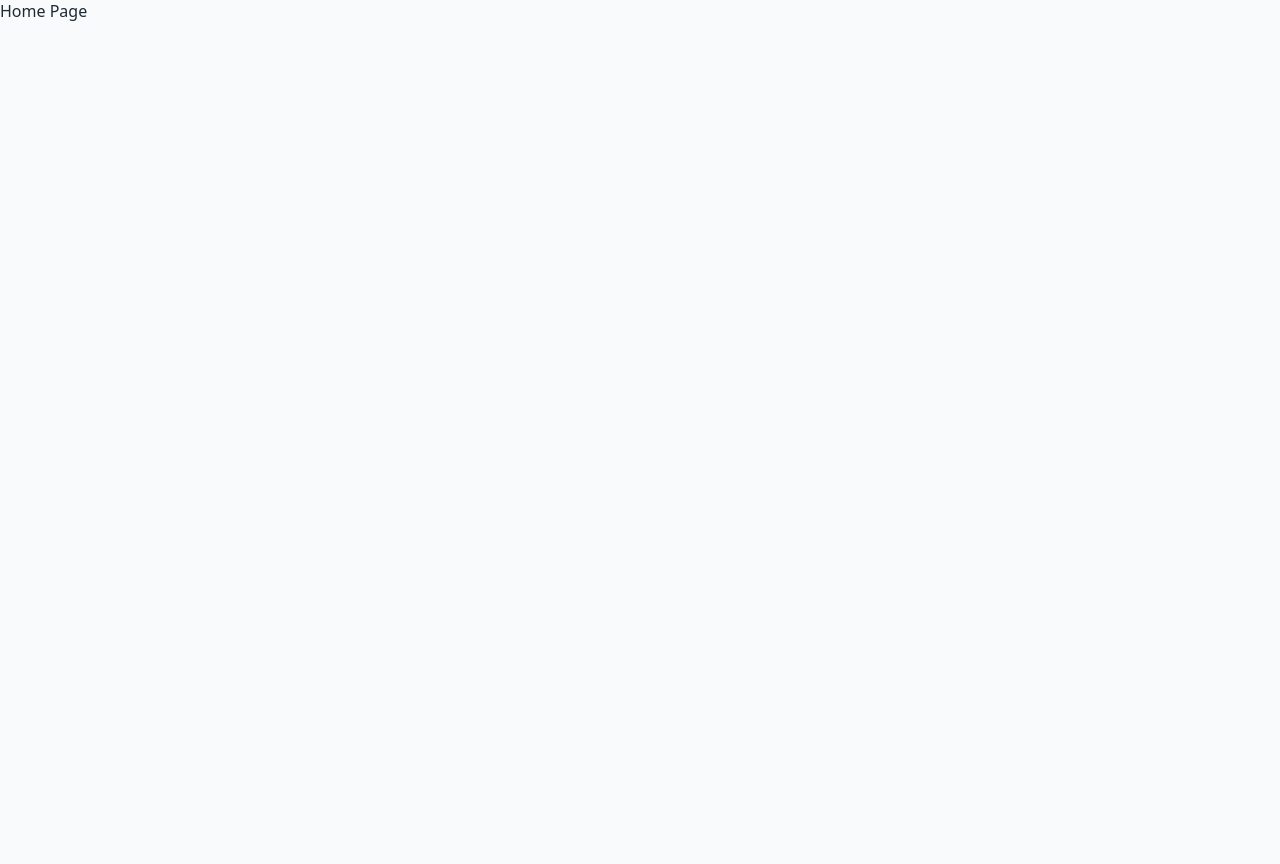
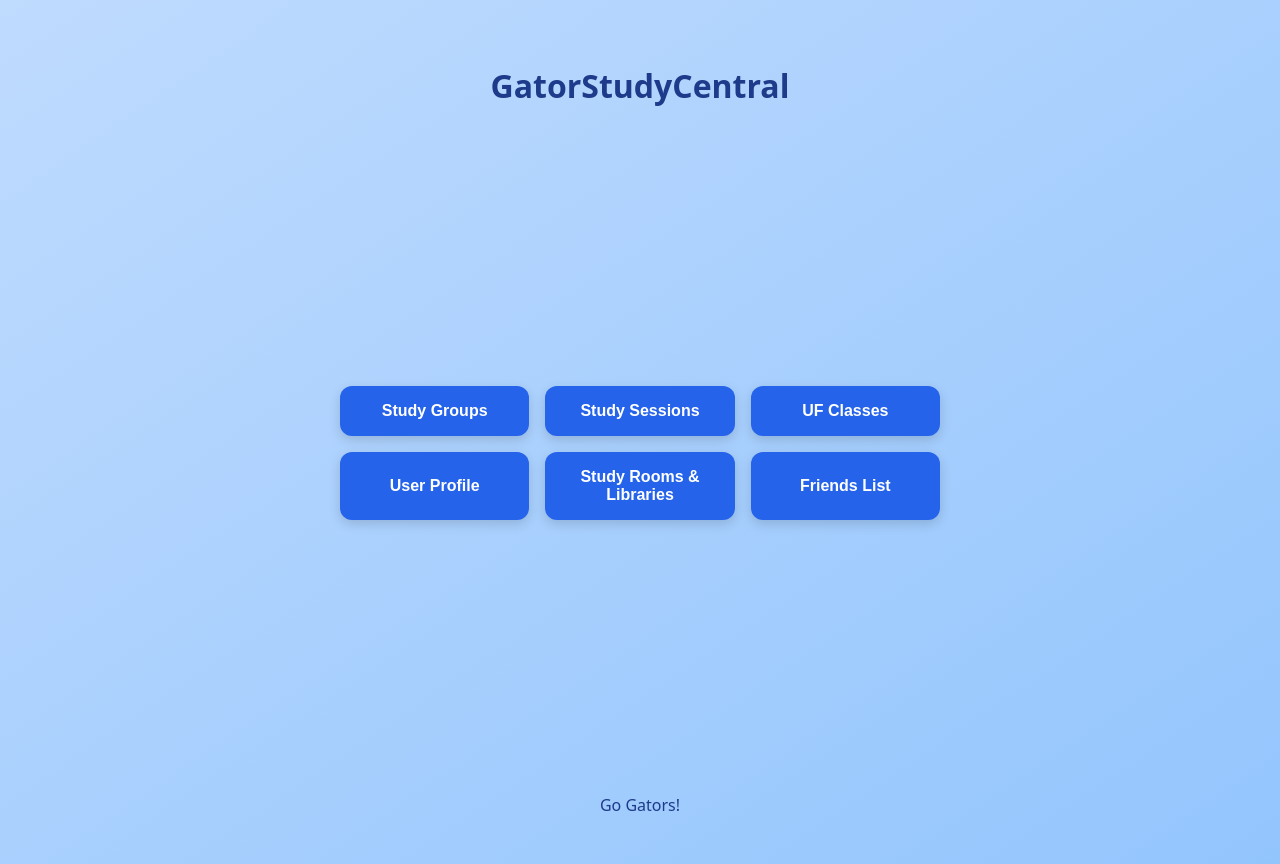
Before and after one commit to marksweeney3/Project-CEN3031, a React (Vite) app in the folder frontend/: page /home in a window 1280 px wide. Before the commit the page ends 800 px from the top, so only its background shows below. Built offline with nearby package versions, Linux system fonts and the light colour scheme.

Commit message:
Edited the registration page and set up basic home page.

```diff
--- a/frontend/src/components/register/RegisterForm.module.css
+++ b/frontend/src/components/register/RegisterForm.module.css
@@ -87,3 +87,22 @@
     cursor: pointer;
     font-size: 1rem;
 }
+
+.loginRedirect {
+    margin-top: 1rem;
+    text-align: center;
+    font-size: 0.95rem;
+    color: #1e3a8a;
+}
+
+.loginRedirect a {
+    display: block;
+    margin-top: 0.25rem;
+    font-weight: 600;
+    color: #1d4ed8;
+    text-decoration: none;
+}
+
+.loginRedirect a:hover {
+    text-decoration: underline;
+}
--- a/frontend/src/components/register/RegisterForm.tsx
+++ b/frontend/src/components/register/RegisterForm.tsx
@@ -1,5 +1,4 @@
 import { useState } from "react";
-import { Link } from "react-router-dom";
 import axios from "axios";
 import styles from "./RegisterForm.module.css";
 
@@ -99,11 +98,9 @@ function RegisterForm() {
                     Register
                 </button>
 
-                <div className={styles.loginPrompt}>
-                    <p>Already have an account?</p>
-                    <Link to="/login" className={styles.loginButton}>
-                        Login
-                    </Link>
+                <div className={styles.loginRedirect}>
+                    Already have an account?
+                    <a href="/login">Login</a>
                 </div>
 
                 {message && <p className={styles.message}>{message}</p>}
--- a/frontend/src/pages/Home/Home.module.css
+++ b/frontend/src/pages/Home/Home.module.css
@@ -0,0 +1,48 @@
+.container {
+    min-height: 100vh;
+    display: flex;
+    flex-direction: column;
+    justify-content: space-between;
+    align-items: center;
+    background: linear-gradient(to bottom right, #bfdbfe, #93c5fd); /* Light blue */
+    padding: 2rem;
+}
+
+.title {
+    font-size: 2rem;
+    font-weight: 700;
+    margin-top: 2rem;
+    color: #1e3a8a;
+}
+
+.grid {
+    display: grid;
+    grid-template-columns: repeat(auto-fit, minmax(180px, 1fr));
+    gap: 1rem;
+    width: 100%;
+    max-width: 600px;
+    margin: 2rem 0;
+}
+
+.grid button {
+    padding: 1rem;
+    font-size: 1rem;
+    font-weight: 600;
+    background-color: #2563eb;
+    color: white;
+    border: none;
+    border-radius: 0.75rem;
+    cursor: pointer;
+    box-shadow: 0 4px 12px rgba(0, 0, 0, 0.15);
+    transition: background-color 0.3s ease;
+}
+
+.grid button:hover {
+    background-color: #1d4ed8;
+}
+
+.footer {
+    margin-bottom: 1rem;
+    font-weight: 500;
+    color: #1e3a8a;
+}
--- a/frontend/src/pages/Home/Home.tsx
+++ b/frontend/src/pages/Home/Home.tsx
@@ -1,5 +1,23 @@
-const Home = () => {
-    return <div>Home Page</div>;
-};
+import { useNavigate } from "react-router-dom";
+import styles from "./Home.module.css";
+
+function Home() {
+    const navigate = useNavigate();
+
+    return (
+        <div className={styles.container}>
+            <h1 className={styles.title}>GatorStudyCentral</h1>
+            <div className={styles.grid}>
+                <button onClick={() => navigate("/study-groups")}>Study Groups</button>
+                <button onClick={() => navigate("/study-sessions")}>Study Sessions</button>
+                <button onClick={() => navigate("/uf-classes")}>UF Classes</button>
+                <button onClick={() => navigate("/profile")}>User Profile</button>
+                <button onClick={() => navigate("/study-rooms")}>Study Rooms & Libraries</button>
+                <button onClick={() => navigate("/friends")}>Friends List</button>
+            </div>
+            <p className={styles.footer}>Go Gators!</p>
+        </div>
+    );
+}
 
 export default Home;
```
